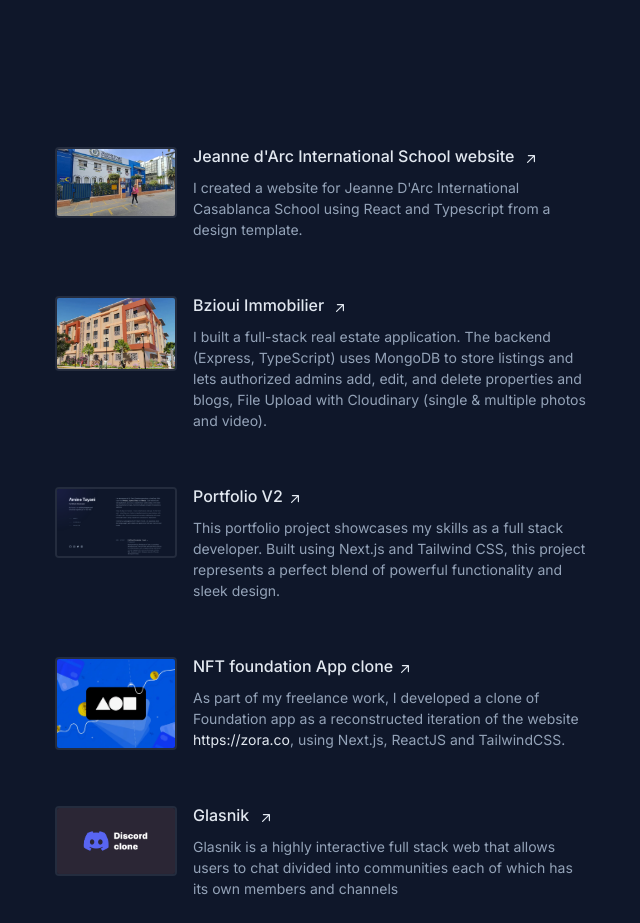
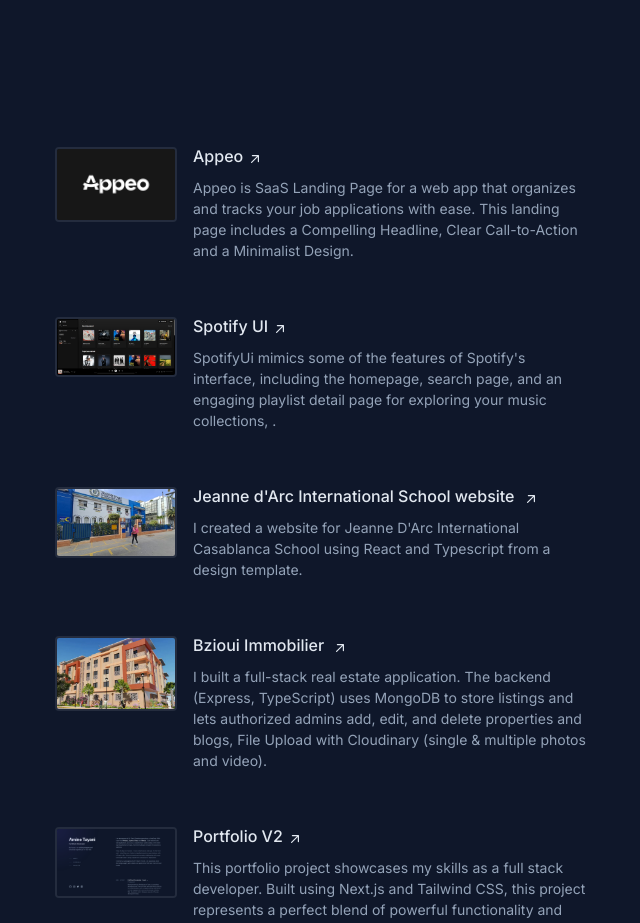
Before and after one commit to amine-tayani/portfolio, a Next.js app: page / in a window 1280 px wide. Shown: the part 1880-2803 px from the top of the page, without its empty margins (593-1233 px from the left). Built offline with nearby package versions, Linux system fonts and the light colour scheme.

Commit message:
docs: Add two projects(Appeo + tspotfy-ui)

```diff
--- a/src/app/archive/page.tsx
+++ b/src/app/archive/page.tsx
@@ -99,83 +99,6 @@
                     <span>
                       <span className="inline-block">
                         Portfolio.v1
-                        <svg
-                          xmlns="http://www.w3.org/2000/svg"
-                          viewBox="0 0 20 20"
-                          fill="currentColor"
-                          className="inline-block h-4 w-4 shrink-0 transition-transform group-hover/link:-translate-y-1 group-hover/link:translate-x-1 group-focus-visible/link:-translate-y-1 group-focus-visible/link:translate-x-1 motion-reduce:transition-none ml-0.5"
-                          aria-hidden="true"
-                        >
-                          <path
-                            fillRule="evenodd"
-                            d="M5.22 14.78a.75.75 0 001.06 0l7.22-7.22v5.69a.75.75 0 001.5 0v-7.5a.75.75 0 00-.75-.75h-7.5a.75.75 0 000 1.5h5.69l-7.22 7.22a.75.75 0 000 1.06z"
-                            clipRule="evenodd"
-                          />
-                        </svg>
-                      </span>
-                    </span>
-                  </Link>
-                </li>
-              </ul>
-            </td>
-          </tr>
-          <tr className="border-b border-slate-300/10 last:border-none">
-            <td className="py-4 pr-4 align-top text-sm">
-              <div className="translate-y-px">2022</div>
-            </td>
-            <td className="py-4 pr-4 align-top font-semibold leading-snug text-slate-200">
-              <div>
-                <div className="block sm:hidden">
-                  <span>Appeo : Job Applications tracking App</span>
-                </div>
-                <div className="hidden sm:block">
-                  Appeo : Job Applications tracking App
-                </div>
-              </div>
-            </td>
-
-            <td className="hidden py-4 pr-4 align-top lg:table-cell">
-              <ul className="flex -translate-y-1.5 flex-wrap">
-                <li className="my-1 mr-1.5">
-                  <div className="flex items-center rounded-full bg-teal-400/10 px-3 py-1 text-xs font-medium leading-5 text-teal-300 ">
-                    Next.js
-                  </div>
-                </li>
-                <li className="my-1 mr-1.5">
-                  <div className="flex items-center rounded-full bg-teal-400/10 px-3 py-1 text-xs font-medium leading-5 text-teal-300 ">
-                    React
-                  </div>
-                </li>
-                <li className="my-1 mr-1.5">
-                  <div className="flex items-center rounded-full bg-teal-400/10 px-3 py-1 text-xs font-medium leading-5 text-teal-300 ">
-                    TypeScript
-                  </div>
-                </li>
-                <li className="my-1 mr-1.5">
-                  <div className="flex items-center rounded-full bg-teal-400/10 px-3 py-1 text-xs font-medium leading-5 text-teal-300 ">
-                    TailwindCSS
-                  </div>
-                </li>
-                <li className="my-1 mr-1.5">
-                  <div className="flex items-center rounded-full bg-teal-400/10 px-3 py-1 text-xs font-medium leading-5 text-teal-300 ">
-                    framer-motion
-                  </div>
-                </li>
-              </ul>
-            </td>
-            <td className="hidden py-4 align-top sm:table-cell">
-              <ul className="translate-y-1">
-                <li className="mb-1 flex items-center">
-                  <Link
-                    className="inline-flex items-baseline font-medium leading-tight text-slate-400 hover:text-teal-300 focus-visible:text-teal-300 group/link text-sm"
-                    target="_blank"
-                    href="https://appeo.vercel.app/"
-                    rel="noreferrer"
-                    aria-label="appeo.vercel.app"
-                  >
-                    <span>
-                      <span className="inline-block">
-                        appeo.vercel.app
                         <svg
                           xmlns="http://www.w3.org/2000/svg"
                           viewBox="0 0 20 20"
--- a/src/components/v2/ProjectTabPanel.tsx
+++ b/src/components/v2/ProjectTabPanel.tsx
@@ -19,6 +19,108 @@
       </div>
       <div>
         <ul className="group/list">
+          <li className="mb-12">
+            <Reveal>
+              <div className="group relative grid gap-4 pb-1 transition-all sm:grid-cols-8 sm:gap-8 md:gap-4 lg:hover:!opacity-100 lg:group-hover/list:opacity-50">
+                <div className="z-10 sm:order-2 sm:col-span-6">
+                  <h3>
+                    <Link
+                      className="inline-flex items-baseline font-medium leading-tight text-slate-200 hover:text-teal-300 focus-visible:text-teal-300  group/link text-base"
+                      href="https://traceapp.vercel.app/"
+                      target="_blank"
+                      rel="noreferrer"
+                      aria-label="Trace Landing page"
+                    >
+                      <span className="absolute -inset-x-4 -inset-y-2.5 hidden rounded md:-inset-x-6 md:-inset-y-4 lg:block"></span>
+                      <span>
+                        Appeo
+                        <span className="inline-block">
+                          <svg
+                            xmlns="http://www.w3.org/2000/svg"
+                            viewBox="0 0 20 20"
+                            fill="currentColor"
+                            className="inline-block h-4 w-4 shrink-0 transition-transform group-hover/link:-translate-y-1 group-hover/link:translate-x-1 group-focus-visible/link:-translate-y-1 group-focus-visible/link:translate-x-1 motion-reduce:transition-none ml-1 translate-y-px"
+                            aria-hidden="true"
+                          >
+                            <path
+                              fillRule="evenodd"
+                              d="M5.22 14.78a.75.75 0 001.06 0l7.22-7.22v5.69a.75.75 0 001.5 0v-7.5a.75.75 0 00-.75-.75h-7.5a.75.75 0 000 1.5h5.69l-7.22 7.22a.75.75 0 000 1.06z"
+                              clipRule="evenodd"
+                            />
+                          </svg>
+                        </span>
+                      </span>
+                    </Link>
+                  </h3>
+                  <p className="mt-2 text-sm leading-normal">
+                    Appeo is SaaS Landing Page for a web app that organizes and
+                    tracks your job applications with ease. This landing page
+                    includes a Compelling Headline, Clear Call-to-Action and a
+                    Minimalist Design.
+                  </p>
+                </div>
+                <Image
+                  alt="Trace App page"
+                  width="200"
+                  height="48"
+                  className="rounded border-2 border-slate-200/10 transition group-hover:border-slate-200/30 sm:order-1 sm:col-span-2 sm:translate-y-1"
+                  style={{ background: "transparent" }}
+                  src={"/assets/Appeo.png"}
+                />
+              </div>
+            </Reveal>
+          </li>
+          <li className="mb-12">
+            <Reveal>
+              <div className="group relative grid gap-4 pb-1 transition-all sm:grid-cols-8 sm:gap-8 md:gap-4 lg:hover:!opacity-100 lg:group-hover/list:opacity-50">
+                <div className="z-10 sm:order-2 sm:col-span-6">
+                  <h3>
+                    <Link
+                      className="inline-flex items-baseline font-medium leading-tight text-slate-200 hover:text-teal-300 focus-visible:text-teal-300  group/link text-base"
+                      href="https://spotifyui.vercel.app/"
+                      target="_blank"
+                      rel="noreferrer"
+                      aria-label="Spotify UI"
+                    >
+                      <span className="absolute -inset-x-4 -inset-y-2.5 hidden rounded md:-inset-x-6 md:-inset-y-4 lg:block"></span>
+                      <span>
+                        Spotify UI
+                        <span className="inline-block">
+                          <svg
+                            xmlns="http://www.w3.org/2000/svg"
+                            viewBox="0 0 20 20"
+                            fill="currentColor"
+                            className="inline-block h-4 w-4 shrink-0 transition-transform group-hover/link:-translate-y-1 group-hover/link:translate-x-1 group-focus-visible/link:-translate-y-1 group-focus-visible/link:translate-x-1 motion-reduce:transition-none ml-1 translate-y-px"
+                            aria-hidden="true"
+                          >
+                            <path
+                              fillRule="evenodd"
+                              d="M5.22 14.78a.75.75 0 001.06 0l7.22-7.22v5.69a.75.75 0 001.5 0v-7.5a.75.75 0 00-.75-.75h-7.5a.75.75 0 000 1.5h5.69l-7.22 7.22a.75.75 0 000 1.06z"
+                              clipRule="evenodd"
+                            />
+                          </svg>
+                        </span>
+                      </span>
+                    </Link>
+                  </h3>
+                  <p className="mt-2 text-sm leading-normal">
+                    SpotifyUi mimics some of the features of Spotify
+                    {`'`}s interface, including the homepage, search page, and
+                    an engaging playlist detail page for exploring your music
+                    collections, .
+                  </p>
+                </div>
+                <Image
+                  alt="Spotify UI"
+                  width="200"
+                  height="48"
+                  className="rounded border-2 border-slate-200/10 transition group-hover:border-slate-200/30 sm:order-1 sm:col-span-2 sm:translate-y-1"
+                  style={{ background: "transparent" }}
+                  src={"/assets/Spotify-Home.png"}
+                />
+              </div>
+            </Reveal>
+          </li>
           <li className="mb-12">
             <Reveal>
               <div className="group relative grid gap-4 pb-1 transition-all sm:grid-cols-8 sm:gap-8 md:gap-4 lg:hover:!opacity-100 lg:group-hover/list:opacity-50">
```
Also changed, not shown: public/assets/Appeo.png (added), public/assets/Spotify-Home.png (added).
